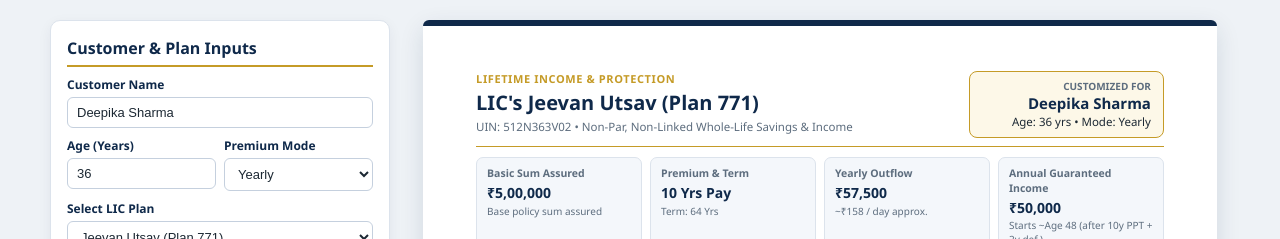
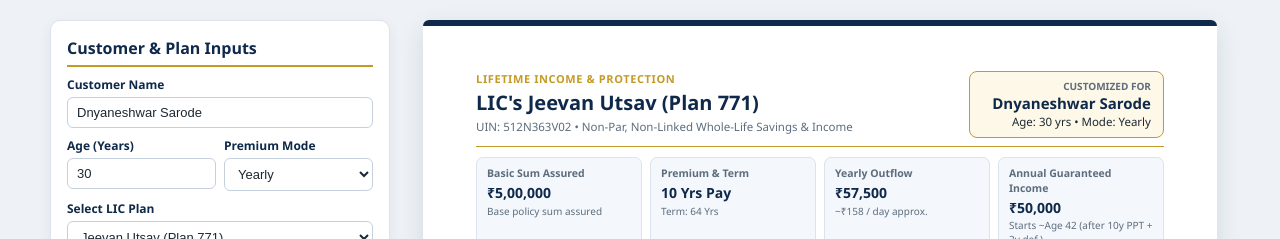
Before and after one commit to dnyansarode370/lic-plan-sheet, a plain HTML site: page index.html in a window 1280 px wide. Shown: the top 239 px of the page. Drawn offline with Linux system fonts and the light colour scheme.

Commit message:
Update customer details in index.html

```diff
--- a/index.html
+++ b/index.html
@@ -338,13 +338,13 @@
 
       <div class="field">
         <label for="customerName">Customer Name</label>
-        <input id="customerName" type="text" value="Deepika Sharma" oninput="renderSheet()" />
+        <input id="customerName" type="text" value="Dnyaneshwar Sarode" oninput="renderSheet()" />
       </div>
 
       <div class="row-2">
         <div class="field">
           <label for="customerAge">Age (Years)</label>
-          <input id="customerAge" type="number" value="36" min="0" max="90" oninput="renderSheet()" />
+          <input id="customerAge" type="number" value="30" min="0" max="90" oninput="renderSheet()" />
         </div>
         <div class="field">
           <label for="payMode">Premium Mode</label>
```
